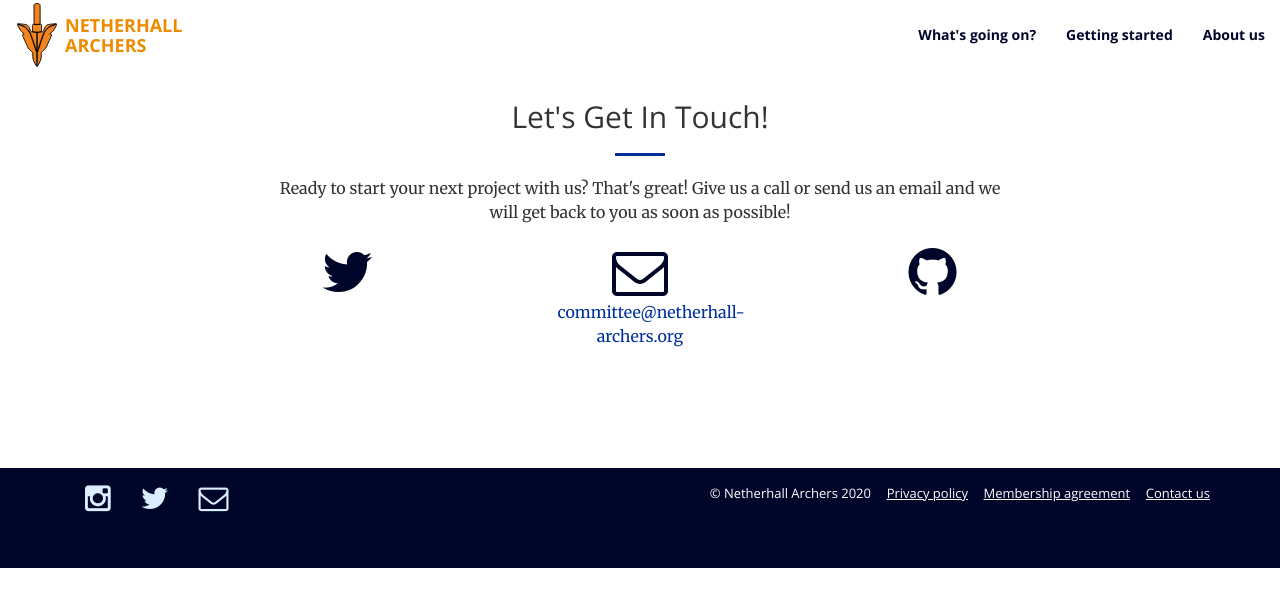
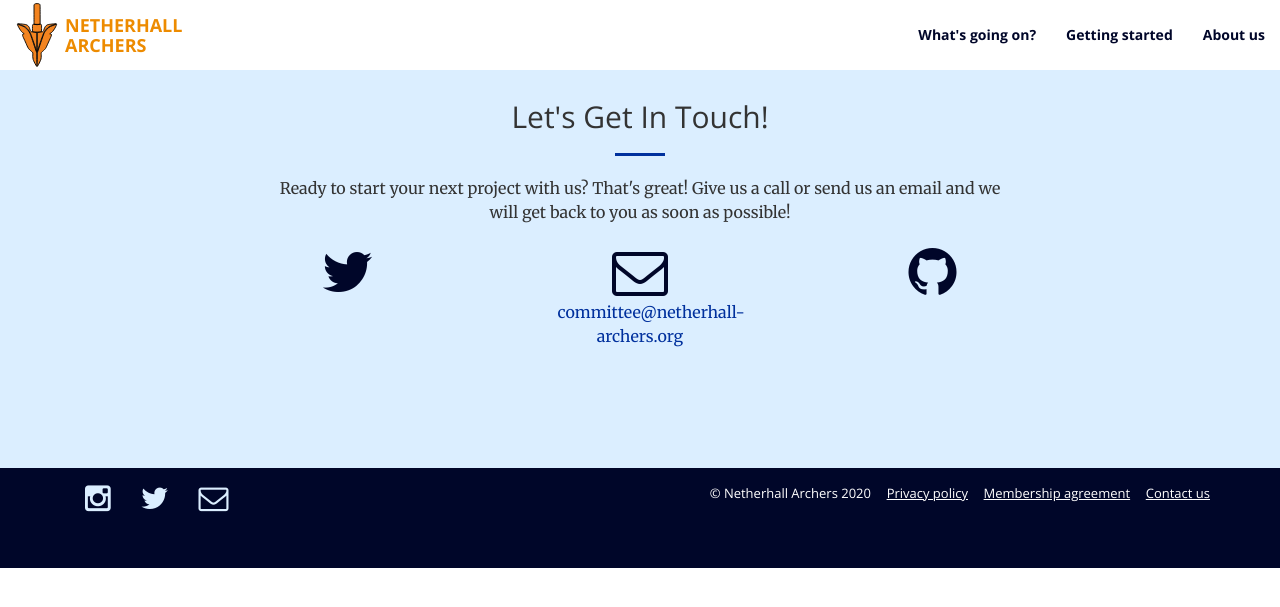
Before and after one commit to afpettigrew/netherhallarcherswebsite, a Jekyll site: the page built from about-us.html, in a window 1280 px wide. Shown: the top 607 px of the page. Built offline with Jekyll 4.4.1, drawn with Linux system fonts in a browser that asks for light colours.

Commit message:
changed about us background colour to being the light theme colour

```diff
--- a/_sass/_base.scss
+++ b/_sass/_base.scss
@@ -383,6 +383,10 @@ header {
 }
 // Contact
 
+#contact {
+  background-color: $theme-light;
+}
+
 #contact .fa {
   color: $theme-dark;
   font-size: 4em;
```
